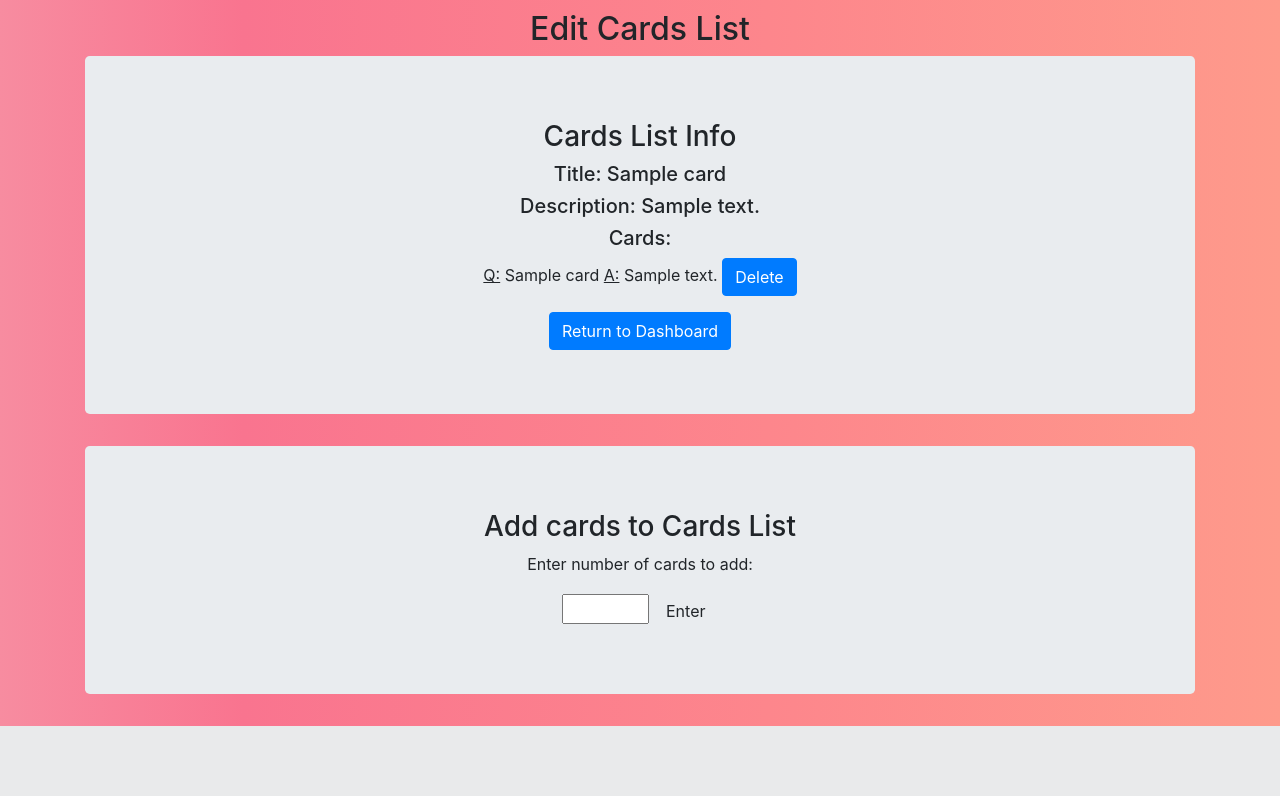
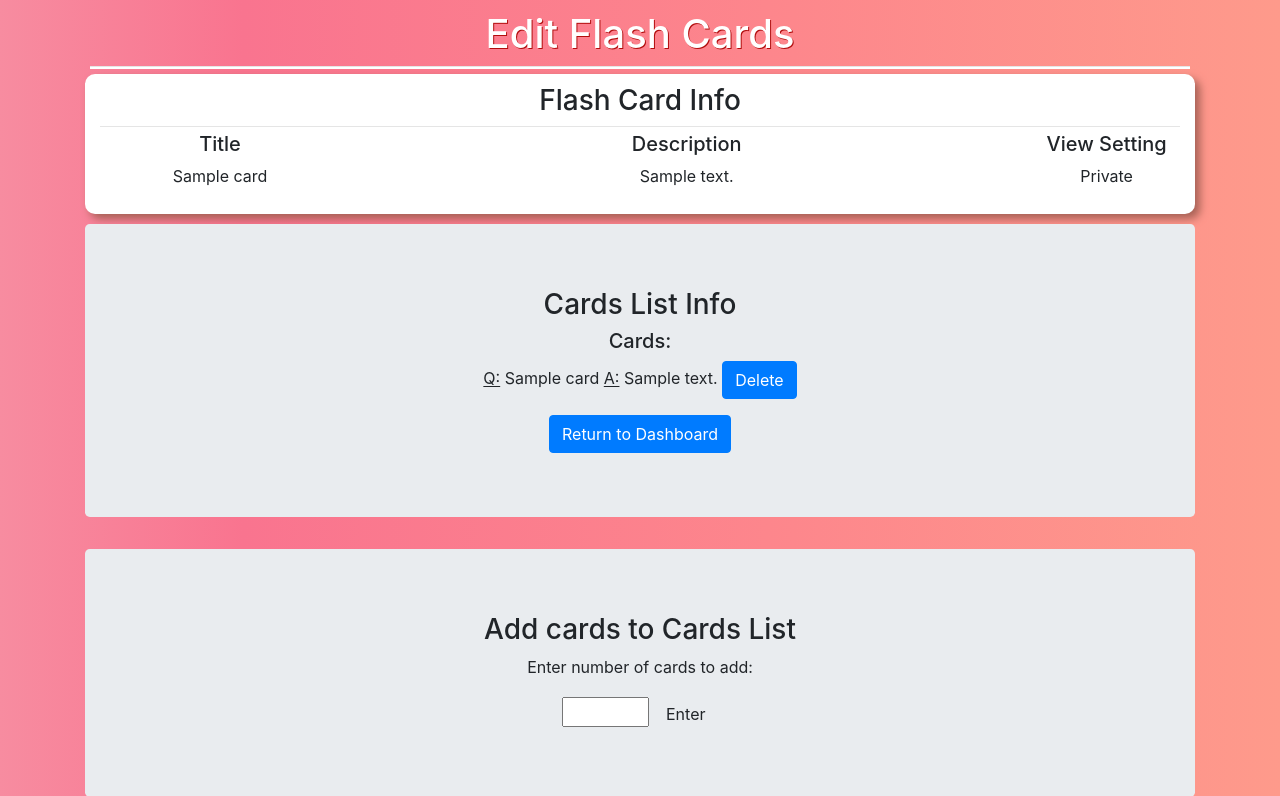
Before and after one commit to 1HectorAC/FlashCardHelper, a Flask app: template templates/editCardsList.html in a window 1280 px wide. Shown: the part 172-968 px from the top of the page. Before the commit the page ends 898 px from the top, so only its background shows below. Run offline with Flask 2, Linux system fonts and the light colour scheme; the template is opened without the code that fills it: most values are stand-ins (such as "Sample title", 1, 10 or a date in 2020); some libraries are stand-ins or nearby versions.

Commit message:
Edited view of flash card info in editCardsList.html.

```diff
--- a/templates/editCardsList.html
+++ b/templates/editCardsList.html
@@ -2,12 +2,43 @@
 
 {% block content %}
 
-    <h2 class="text-center">Edit Cards List</h2>
+<h1 class="whiteTitleText text-center">Edit Flash Cards</h1>
+<hr class="whiteLine" style="height:2px">
+
+<!-- Card info section.-->
+<div class="whitePanel text-center" style="padding:10px; margin-bottom: 10px;">
+    <h3>Flash Card Info</h3>
+    <hr style="margin:5px">
+    <div class="row">
+        <div class="col-md-3">
+            <h5>Title</h5>
+            <p>{{ cards.title }}</p>
+        </div>
+        <div class="col-md-7">
+            <h5>Description</h5>
+            <p>{{ cards.description }}</p>
+        </div>
+        <div class="col-md-2">
+            <h5>View Setting</h5>
+            {% if cards.public %}
+            <p>Public</p>
+            {% else %}
+            <p>Private</p>
+            {% endif %}
+        </div>
+    </div>
+</div>
+
+<!--
+<div class="whitePanel text-center" style="padding:10px; margin-bottom: 10px;">
+    <h3>Cards Edit</h3>
+    <hr style="margin:5px">
+
+</div>
+-->
 
 <div class="jumbotron text-center">
     <h3>Cards List Info</h3>
-        <h5>Title: {{ cards.title }}</h5>
-        <h5>Description: {{ cards.description }}</h5>
     <h5>Cards:</h5>
     {% for x in cards.cards %}
     <p><u>Q:</u> {{x.question}}
@@ -17,9 +48,8 @@
     <div>
         <a class="btn btn-primary" href="/dashboard/">Return to Dashboard</a>
     </div>
+</div>
 
-
-    </div>
 <div class="jumbotron text-center">
     <h3>Add cards to Cards List</h3>
     <div id="numberSection">
@@ -29,7 +59,7 @@
     </div>
 
     <form name="addCard" id="questionSection" style="display:none">
-            <input type="hidden" id="cardsTitle" name="cardsTitle" value= {{ cards.title }}>
+        <input type="hidden" id="cardsTitle" name="cardsTitle" value={{ cards.title }}>
     </form>
 
 </div>
```
Lines whose indentation alone changed are shown as unchanged.
